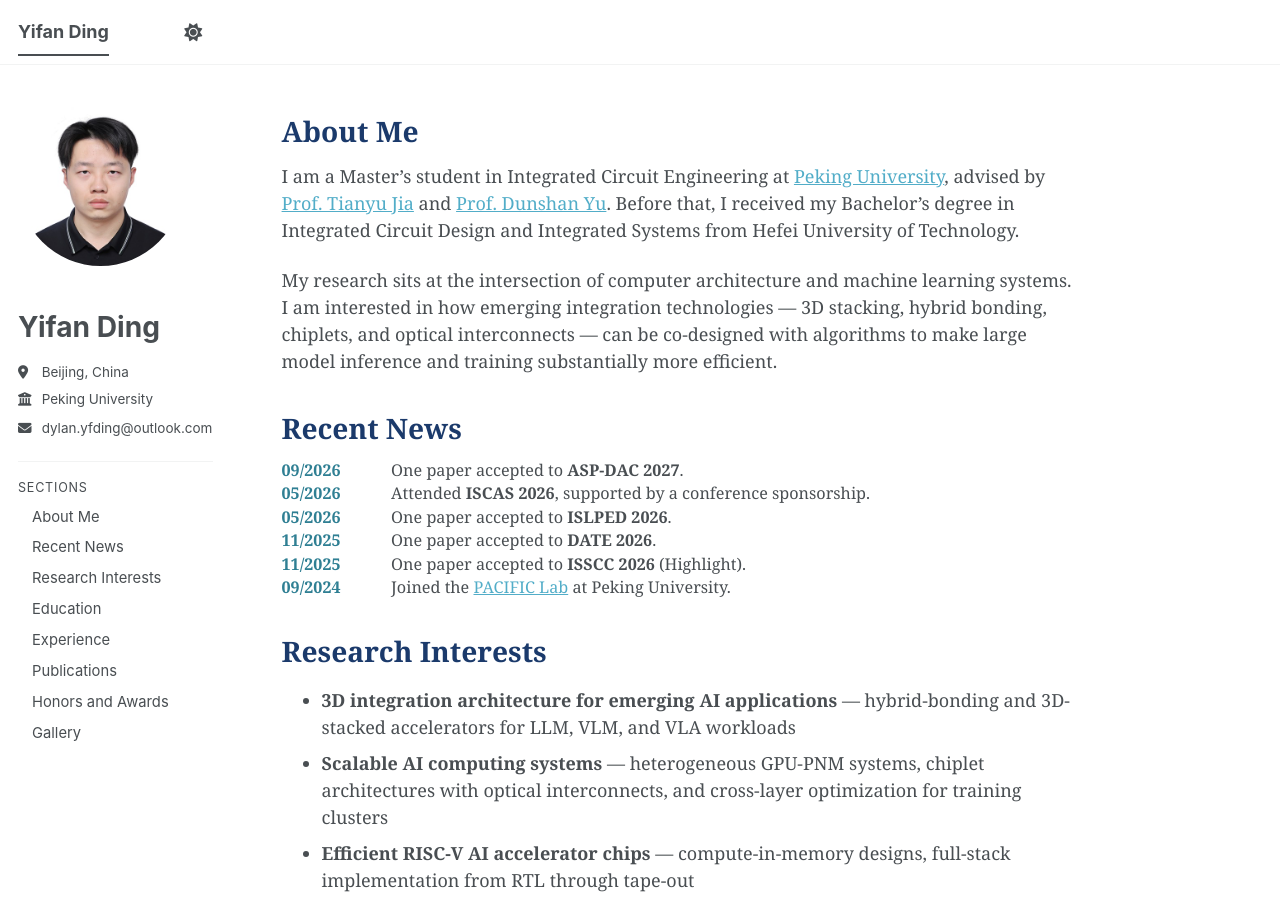
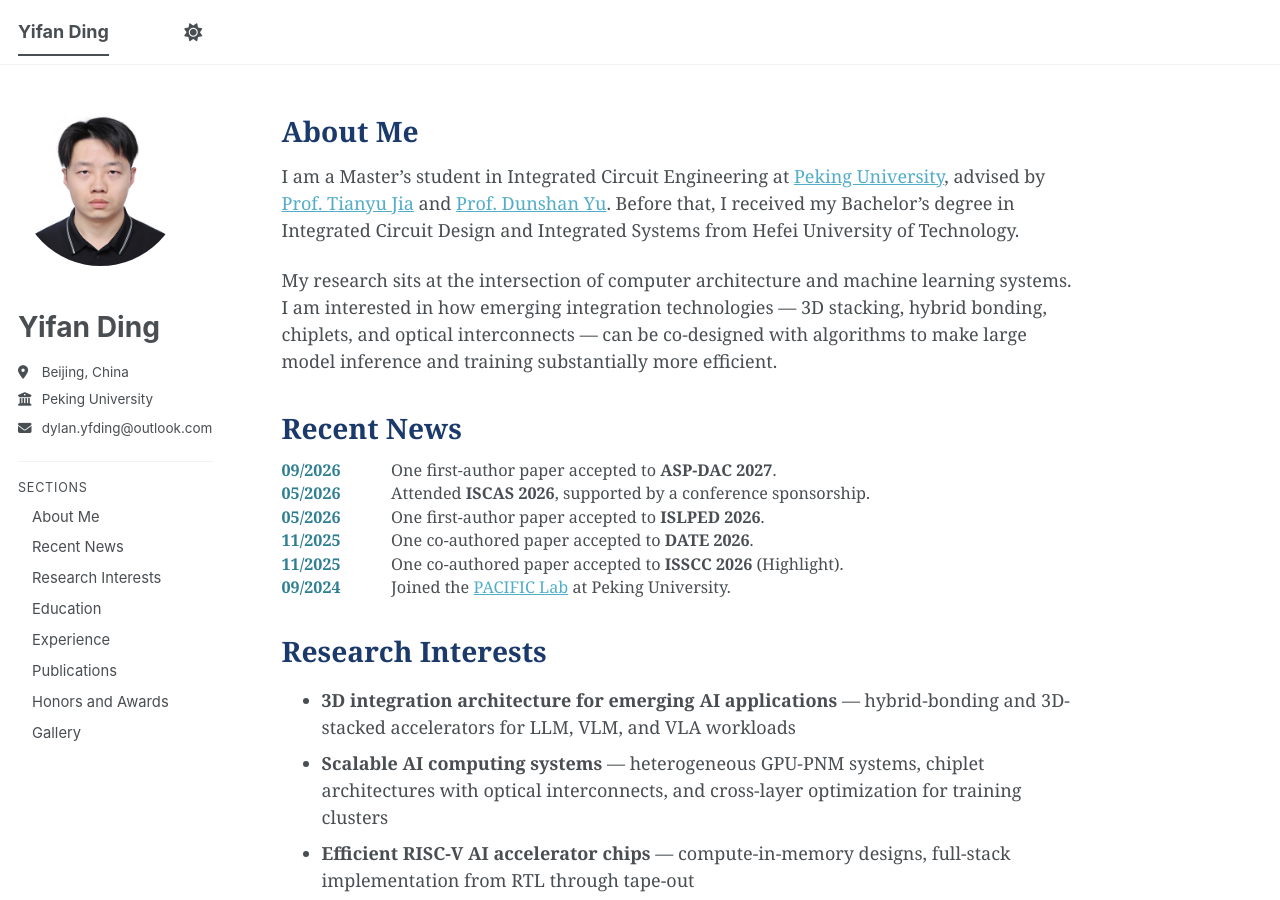
Before and after one commit to DylanDing54/DylanDing54.github.io, a Jekyll site: the page built from _pages/about.md, in a window 1280 px wide and 900 px high. Built offline with Jekyll 4.4.1, drawn with Linux system fonts in a browser that asks for light colours; a style sheet for code colours, icons or effects is not loaded.

Commit message:
Mark first-author and co-authored papers in the news
Co-Authored-By: Claude Opus 5 (1M context) <noreply@anthropic.com>

```diff
--- a/_pages/about.md
+++ b/_pages/about.md
@@ -19,7 +19,7 @@ Recent News
 <div class="news-list">
   <div class="news-item">
     <span class="news-date">09/2026</span>
-    <span class="news-text">One paper accepted to <strong>ASP-DAC 2027</strong>.</span>
+    <span class="news-text">One first-author paper accepted to <strong>ASP-DAC 2027</strong>.</span>
   </div>
   <div class="news-item">
     <span class="news-date">05/2026</span>
@@ -27,15 +27,15 @@ Recent News
   </div>
   <div class="news-item">
     <span class="news-date">05/2026</span>
-    <span class="news-text">One paper accepted to <strong>ISLPED 2026</strong>.</span>
+    <span class="news-text">One first-author paper accepted to <strong>ISLPED 2026</strong>.</span>
   </div>
   <div class="news-item">
     <span class="news-date">11/2025</span>
-    <span class="news-text">One paper accepted to <strong>DATE 2026</strong>.</span>
+    <span class="news-text">One co-authored paper accepted to <strong>DATE 2026</strong>.</span>
   </div>
   <div class="news-item">
     <span class="news-date">11/2025</span>
-    <span class="news-text">One paper accepted to <strong>ISSCC 2026</strong> (Highlight).</span>
+    <span class="news-text">One co-authored paper accepted to <strong>ISSCC 2026</strong> (Highlight).</span>
   </div>
   <div class="news-item">
     <span class="news-date">09/2024</span>
```
